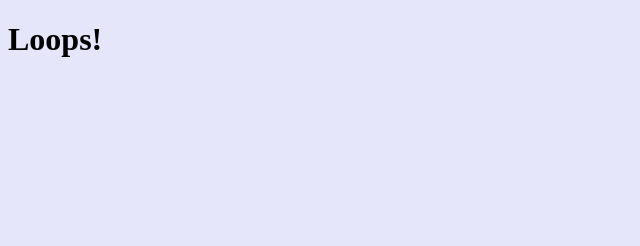
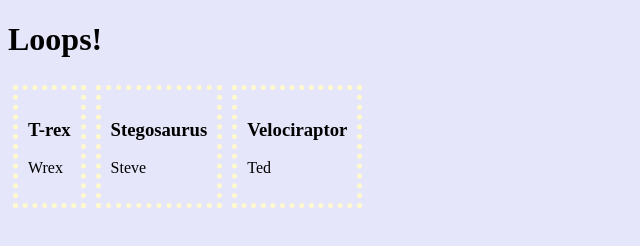
Before and after one commit to bethh56/dom-loops, a plain HTML site: page index.html in a window 1280 px wide. Shown: the whole page, without its empty margins (0-640 px from the left). Drawn offline with Linux system fonts and the light colour scheme.

Commit message:
wrote HTML in JS, styled cards

```diff
--- a/index.html
+++ b/index.html
@@ -9,7 +9,9 @@
 </head>
 <body>
     <h1>Loops!</h1>
-    <!-- <script src="./main.js"></script> -->
+    <div id="dino-barn"></div>
+
+    <script src="./main.js"></script>
     <script src="./loops.js"></script>
 </body>
 </html>
--- a/main.css
+++ b/main.css
@@ -1,3 +1,15 @@
 body {
     background-color: lavender;
+
 }
+
+#dino-barn {
+    display: flex;
+
+}
+
+.dinosaur {
+    border: dotted 5px lemonchiffon;
+    margin: 5px;
+    padding: 10px;
+}
--- a/main.js
+++ b/main.js
@@ -1 +1,23 @@
-console.log("Loops!")
+const dinosaurs = [
+    {type: 'T-rex', name: 'Wrex'},
+    {type: 'Stegosaurus', name: 'Steve'},
+    {type: 'Velociraptor', name: 'Ted'}
+];
+
+const printToDom = (divId, textToPrint) => {
+    const selectedDiv = document.getElementById(divId);
+    selectedDiv.innerHTML = textToPrint;
+}
+
+const buildDinosaurCards = () => {
+    let domString = '';
+    for (let i = 0; i < dinosaurs.length; i++) {
+        domString += '<div class="dinosaur">';
+        domString += `<h3>${dinosaurs[i].type}</h3>`;
+        domString += `<p>${dinosaurs[i].name}</p>`;
+        domString += '</div>';
+    }
+    printToDom('dino-barn', domString);
+};
+
+buildDinosaurCards();
```
